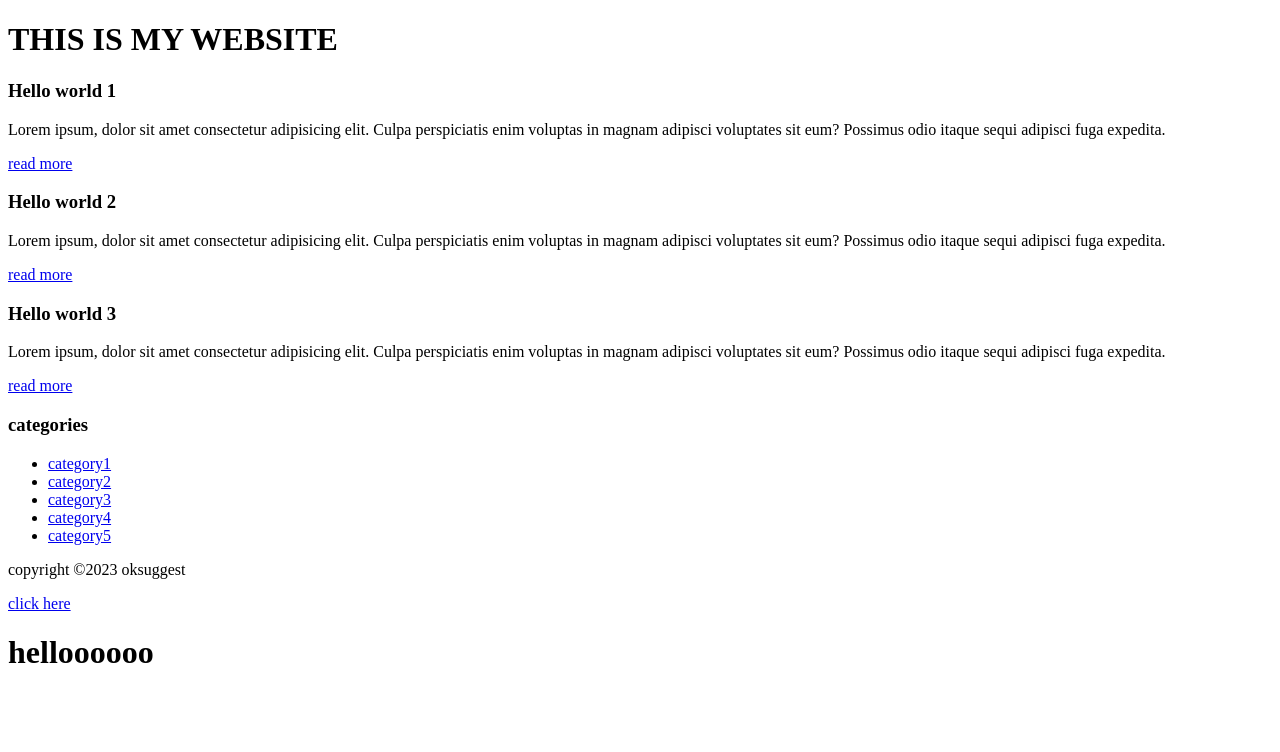
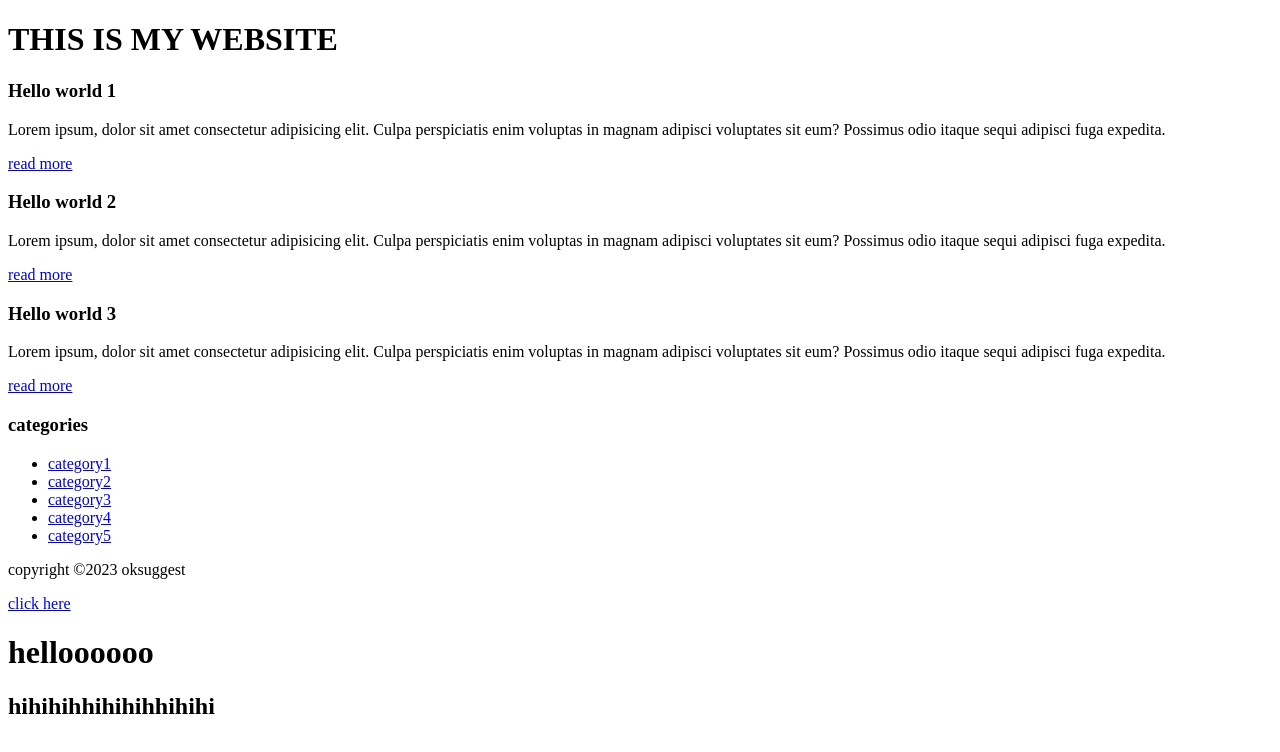
Before and after one commit to crlaxman/https---github.com-crlaxman-mindluster, a plain HTML site: page myblog.html in a window 1280 px wide. Drawn offline with Linux system fonts and the light colour scheme.

Commit message:
Update myblog.html
hihihhihi

```diff
--- a/myblog.html
+++ b/myblog.html
@@ -50,6 +50,7 @@
 
     <a href="google.com">click here</a>
     <h1>helloooooo</h1>
+    <h2>hihihihhihihihhihihi</h2>
 
 </body>
 </html>
```
